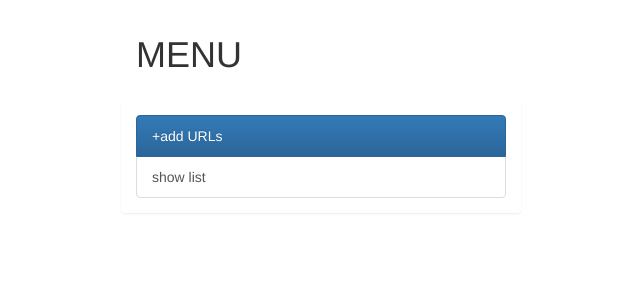
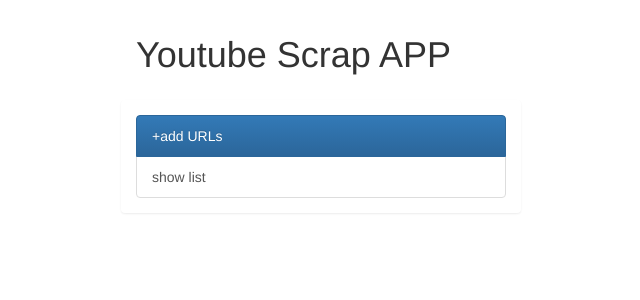
Before and after one commit to wonderboy39/pythonic, a Django app: page /sample_app/index/ in a window 1280 px wide. Shown: the top 300 px of the page, without its empty margins (319-959 px from the left). Run offline with Django 3.2, Linux system fonts and the light colour scheme; some libraries are stand-ins or nearby versions.

Commit message:
django url APP  - index페이지 문구 수정

```diff
--- a/django/projects/helloworld/sample_app/templates/sample_app/index.html
+++ b/django/projects/helloworld/sample_app/templates/sample_app/index.html
@@ -14,7 +14,7 @@
 
     <body>
         <div class="header container" style="width:400px; padding:15px">
-            <h1> MENU </h1>
+            <h1> Youtube Scrap APP </h1>
         </div>
         <div class="list-group container" style="width:400px;padding:15px;">
             <a href="/sample_app/write/" class="list-group-item active"> +add URLs</a>
```
